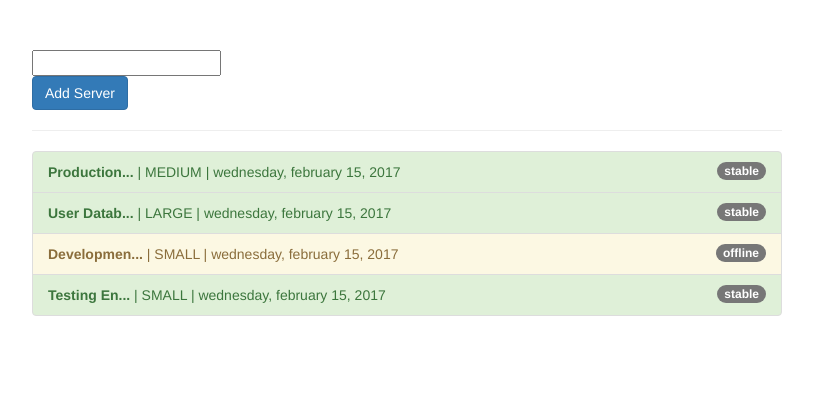
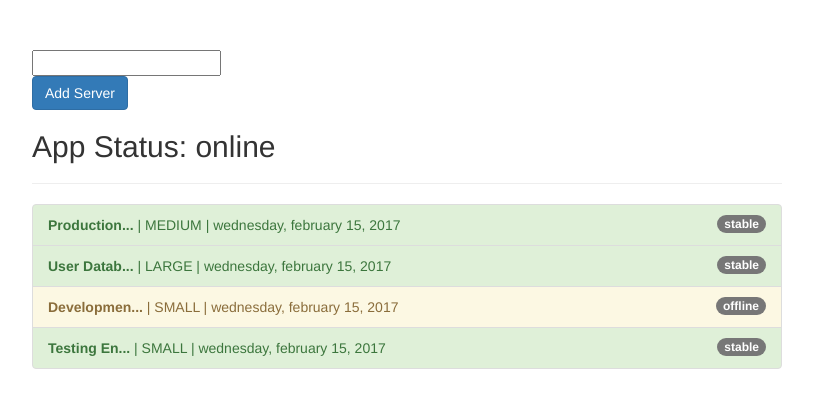
Before and after one commit to lesiak/abgular_udemy_maximilian_schwarzmuller, an Angular app in the folder app8-pipes/: page / in a window 1280 px wide. Shown: the top 408 px of the page, without its empty margins (233-1046 px from the left). Built offline with nearby package versions, Linux system fonts and the light colour scheme.

Commit message:
[APP8-PIPES] async pipe

```diff
--- a/app8-pipes/src/app/app.component.html
+++ b/app8-pipes/src/app/app.component.html
@@ -4,6 +4,7 @@
       <input type="text" [(ngModel)]="filteredStatus">
       <br>
       <button class="btn btn-primary" (click)="onAddServer()">Add Server</button>
+      <h2>App Status: {{ appStatus | async }}</h2>
       <hr>
       <ul class="list-group">
         <li
--- a/app8-pipes/src/app/app.component.ts
+++ b/app8-pipes/src/app/app.component.ts
@@ -6,6 +6,13 @@ import { Component } from '@angular/core';
   styleUrls: ['./app.component.css']
 })
 export class AppComponent {
+
+  appStatus = new Promise((resolve, reject) => {
+    setTimeout(() => {
+      resolve('online');
+    }, 2000);
+  });
+
   servers = [
     {
       instanceType: 'medium',
```
